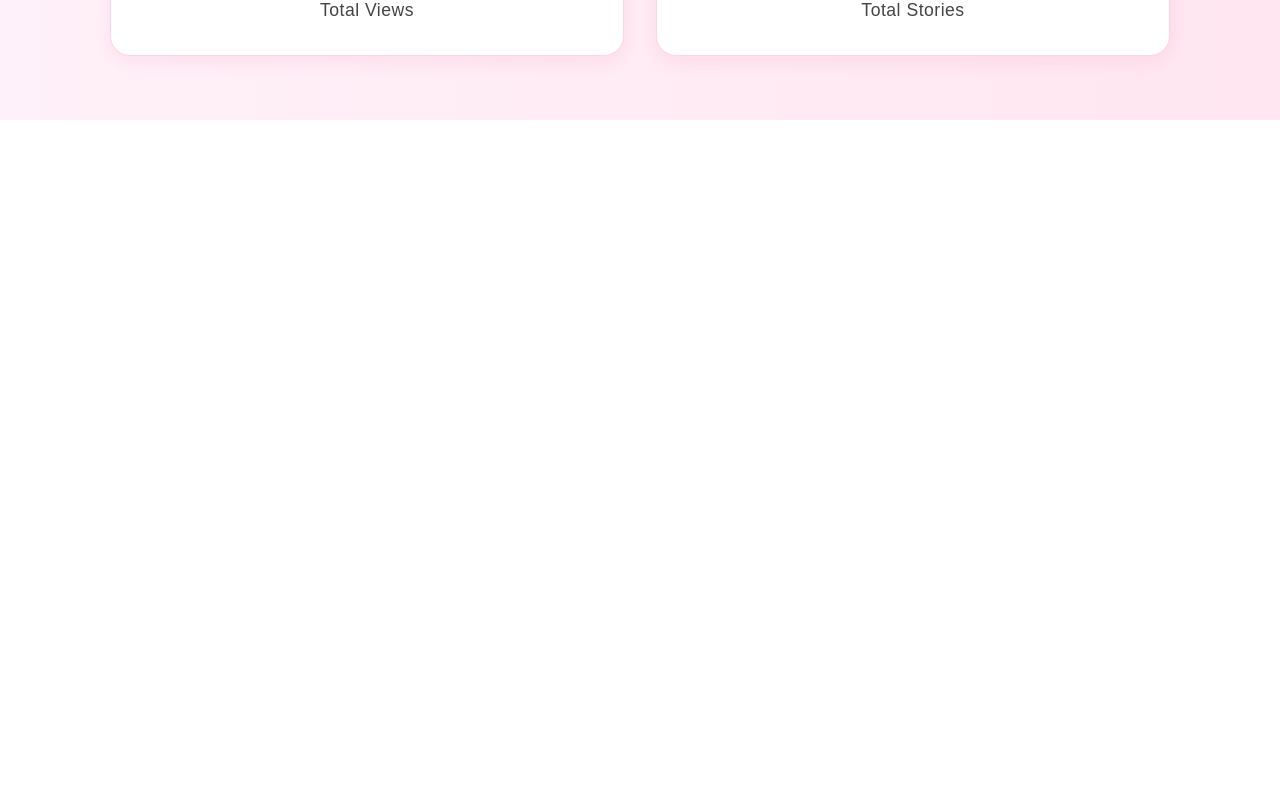
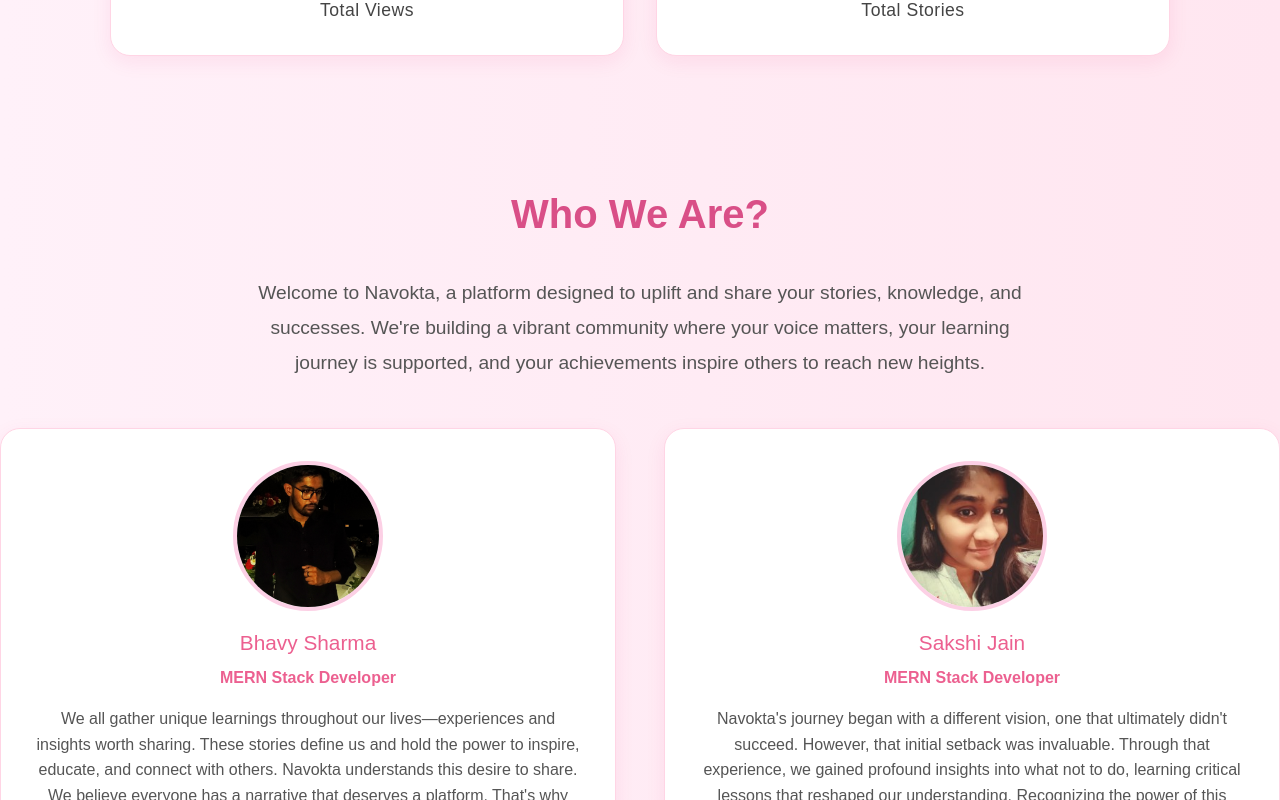
Before and after one commit to Sjain0018/navokta-story, a Next.js app: page / in a window 1280 px wide. Shown: the part 760-1560 px from the top of the page. Before the commit the page ends 880 px from the top, so only its background shows below. Built offline with nearby package versions, Linux system fonts and the light colour scheme; no server answers.

Commit message:
Who we are done

```diff
--- a/app/page.jsx
+++ b/app/page.jsx
@@ -1,6 +1,7 @@
 import Header from "@/components/Header";
 import HeroSection from "@/components/Home/HeroSection";
 import Stats from "@/components/Home/Stats";
+import Team from "@/components/Home/Team";
 
 export default function Page() {
   return (
@@ -8,6 +9,7 @@
       <Header />
       <HeroSection />
       <Stats />
+      <Team />
     </>
   );
 }
--- a/components/Home/Team.css
+++ b/components/Home/Team.css
@@ -46,6 +46,8 @@
 
 .member-image {
   margin-bottom: 1rem;
+  display: flex;
+  justify-content: center;
 }
 
 .member-image img {
--- a/components/Home/Team.jsx
+++ b/components/Home/Team.jsx
@@ -2,9 +2,6 @@
 
 import Image from "next/image";
 import "./Team.css";
-
-import bhavy from "@/assets/bhavy.jpg";
-import sakshi from "@/assets/Sakshi.png";
 
 export default function Team() {
   return (
@@ -22,7 +19,12 @@
         <div className="team-grid">
           <div className="team-member">
             <div className="member-image">
-              <Image src={bhavy} alt="Bhavy Sharma" width={300} height={300} />
+              <Image
+                src="/bhavy.jpg"
+                alt="Bhavy Sharma"
+                width={300}
+                height={300}
+              />
             </div>
 
             <h3>Bhavy Sharma</h3>
@@ -42,7 +44,12 @@
 
           <div className="team-member">
             <div className="member-image">
-              <Image src={sakshi} alt="Sakshi Jain" width={300} height={300} />
+              <Image
+                src="/Sakshi.png"
+                alt="Sakshi Jain"
+                width={300}
+                height={300}
+              />
             </div>
 
             <h3>Sakshi Jain</h3>
```
